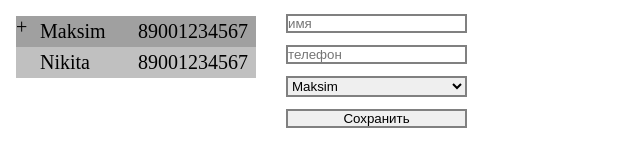
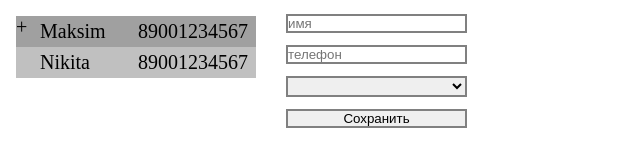
Before and after one commit to chelovechek48/user-table, a Vue app: page / in a window 1280 px wide. Shown: the top 168 px of the page, without its empty margins (0-640 px from the left). Built offline with nearby package versions, Linux system fonts and the light colour scheme.

Commit message:
Added function of adding a new user

```diff
--- a/src/App.vue
+++ b/src/App.vue
@@ -57,6 +57,17 @@ export default {
       this.usersList = this.getUsersList();
       this.usersTree = this.getUsersThree();
     },
+    addUserToStorage(userData) {
+      const usersList = this.usersList;
+      const { name } = userData;
+
+      const temp = usersList.find(user => (user.name === name));
+      if (!temp) {
+        usersList.push(userData);
+        localStorage.setItem('users-data', JSON.stringify(usersList));
+        this.updateData();
+      }
+    },
   },
 
   mounted() {
@@ -68,7 +79,7 @@ export default {
 <template>
   <div class="container">
     <AppTable :users-tree="usersTree" :is-child="false" />
-    <AppForm :usernames="usernames" />
+    <AppForm :usernames="usernames" @addUser="addUserToStorage($event)" />
   </div>
 </template>
 
--- a/src/components/AppForm.vue
+++ b/src/components/AppForm.vue
@@ -7,24 +7,38 @@ export default {
       required: true,
     },
   },
+  data() {
+    return {
+      formData: {
+        name: null,
+        phone: null,
+        parent: false,
+      },
+    };
+  },
 };
 </script>
 
 <template>
-  <form class="form" action="" method="get">
+  <form class="form" action="" method="get" @submit.prevent="$emit('addUser', formData)">
     <input
       class="form__item"
       type="text" name="name" id="name"
       placeholder="имя"
+      required
+      v-model="formData.name"
     >
     <input
       class="form__item"
       type="tel" name="phone" id="phone"
       placeholder="телефон"
+      required
+      v-model="formData.phone"
     >
     <select
       class="form__item"
       name="parent" id="parent"
+      v-model="formData.parent"
     >
       <option v-for="name in usernames" :key="name" :value="name">
         {{ name }}
```
